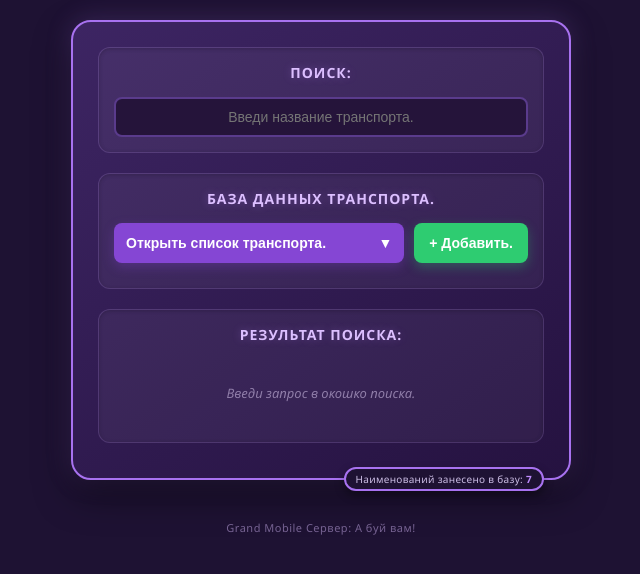
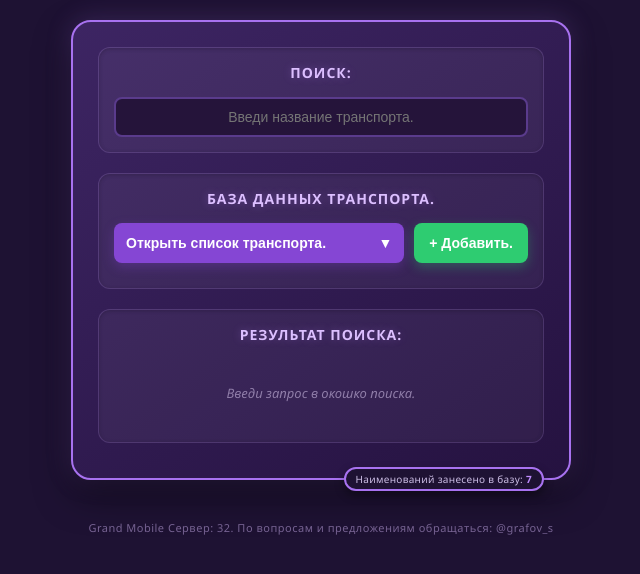
Before and after one commit to UserImp/Helper, a plain HTML site: page index.html in a window 1280 px wide. Shown: the whole page, without its empty margins (319-959 px from the left). Drawn offline with Linux system fonts and the light colour scheme.

Commit message:
Update index.html

```diff
--- a/index.html
+++ b/index.html
@@ -116,8 +116,8 @@
     </div>
 </div>
 
-<div class="footer-text"> Grand Mobile
-Сервер: А буй вам!</div>
+<div class="footer-text"> Grand Mobile Сервер: 32.
+По вопросам и предложениям обращаться: @grafov_s</div>
 
 <div class="modal" id="editModal">
     <div class="modal-content">
```
